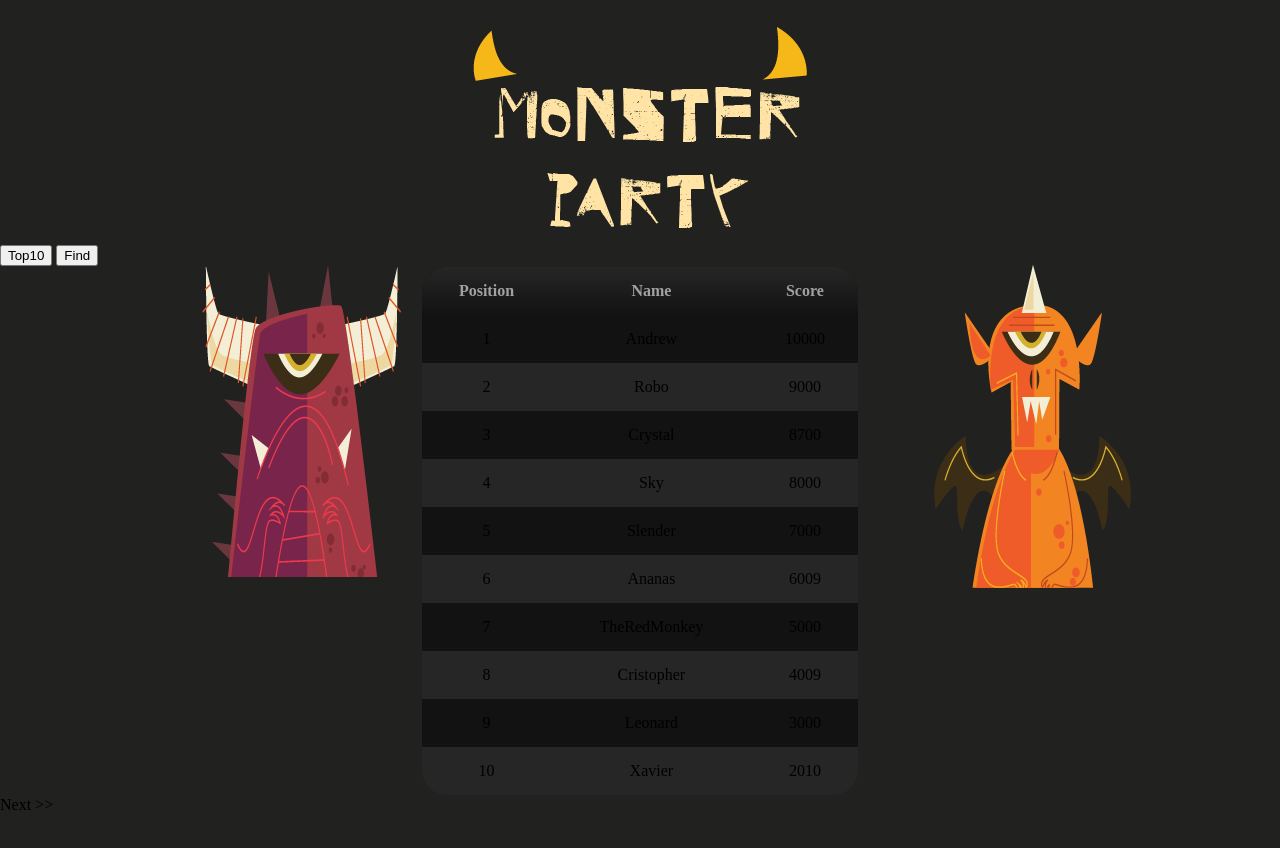
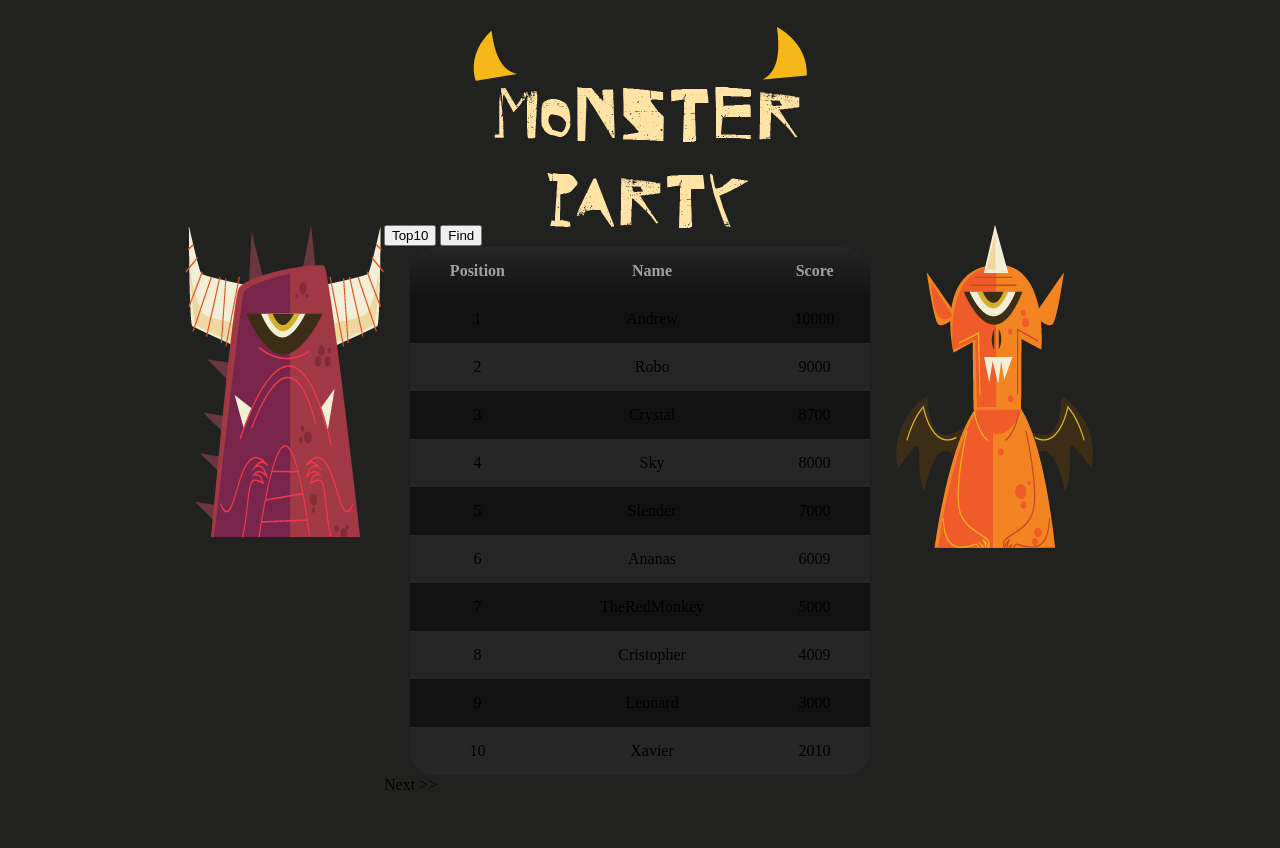
Before and after one commit to siq10/WebPuzzle, a plain HTML site: page score_page.html in a window 1280 px wide. Before the commit the page ends 825 px from the top, so only its background shows below. Drawn offline with Linux system fonts and the light colour scheme.

Commit message:
Partitionat pe DIV-uri

```diff
--- a/score_page.html
+++ b/score_page.html
@@ -10,13 +10,17 @@
     </head>
 
     <body class="bg" >
+		<div class="container">
 
+			<div class="top-div">
 				<div class="logo"></div>
+			</div>
 
+			<div class="left-column">
 				<div class="monster-robi"></div>
+			</div>
 
-
-		<div class="column-center">
+			<div class="middle-column">
 					<button>Top10</button>
 					<button>Find</button>
 					<table>
@@ -83,7 +87,11 @@
 					</table>
 					<a> Next >> </a>
 			</div>
+
+			<div class="right-column">
 				<div class="monster-juan"></div>
+			</div>
+		</div>
 
     </body>
 </html>
--- a/style/style_score.css
+++ b/style/style_score.css
@@ -1,34 +1,25 @@
 body{
     height: 100%;
     margin: 0;
+}
 
-}
  .monster-robi{
-	float: left;
-
 	position: absolute;
-	margin-top: 225px;
-    top: 5%;
-	left:15%;
     background-image: url("../resources/robi_monster.png");
 	background-repeat: no-repeat;
-	background-position:  left top;
+	background-position: top right;
+
 
 	width: 100%;
 	height:100%;
-
  }
 
  .monster-juan{
-	/*float: right;*/
-
 	position: absolute;
-	margin-top: 225px;
-    top: 5%;
-	left:73%;
     background-image: url("../resources/Juan_monster.png");
 	background-repeat: no-repeat;
-	/*background-position:  right top;*/
+	background-position: left top;
+	z-index: 1;
 
 	width: 100%;
 	height:100%;
@@ -51,7 +42,7 @@ body{
 }
 
 table {
-	width:34%;
+	width:90%;
 	margin: 1 auto;
 	border-collapse: collapse;
 	border-spacing: 0;
@@ -89,3 +80,42 @@ tr:last-child td:last-child {
 tr:last-child td:first-child {
   border-radius: 0 0 0 25px;
 }
+
+.container {
+  width: 100%;
+  height: 100%;
+}
+
+.top-div {
+  width: 100%;
+  height: 200px;
+ /* background-color: red;*/
+   border-collapse: collapse;
+}
+
+.left-column {
+	position: relative;
+    width: 30%;
+    height: 100%;
+    float: left;
+  /*  background-color: blue;*/
+    border-collapse: collapse;
+}
+
+.middle-column {
+	position: relative;
+    width: 40%;
+    height: 100%;
+    float: left;
+   /* background-color: red;*/
+    border-collapse: collapse;
+}
+
+.right-column {
+  width: 30%;
+  height: 100%;
+  position: relative;
+  float: right;
+  /*background-color: yellow;*/
+  border-collapse: collapse;
+}
```
Lines whose indentation alone changed are shown as unchanged.
